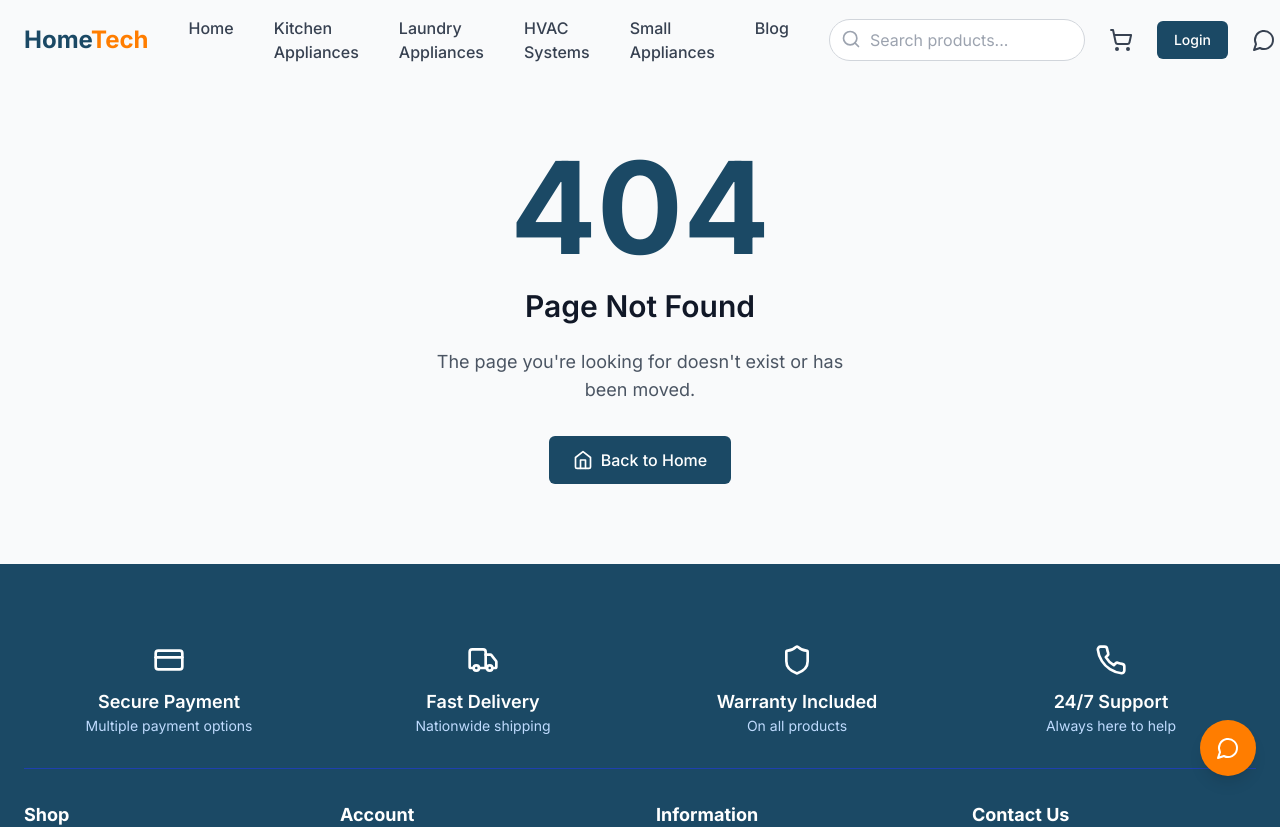
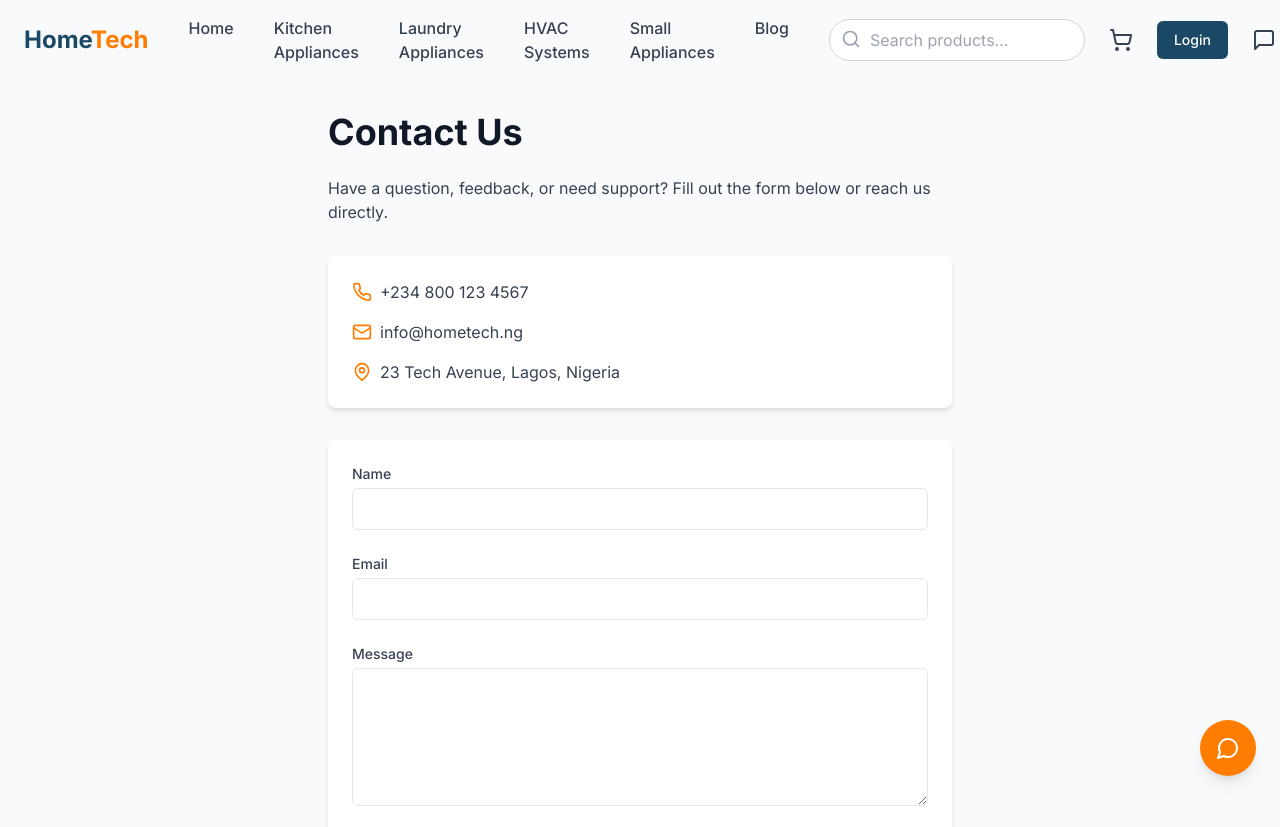
Before and after one commit to EtomCoda/HomeTech, a React (Vite) app: page /contact in a window 1280 px wide. Shown: the top 827 px of the page. Built offline with nearby package versions, Linux system fonts and the light colour scheme.

Commit message:
(feat): Add contact us page

```diff
--- a/src/App.tsx
+++ b/src/App.tsx
@@ -2,6 +2,7 @@ import { createBrowserRouter, createRoutesFromElements, Route } from 'react-rout
 import Layout from './components/layout/Layout';
 import HomePage from './pages/HomePage';
 import AboutUs from './pages/AboutUs';
+import ContactPage from './pages/ContactUs';
 import CategoryPage from './pages/CategoryPage';
 import AccountFavorites from './pages/Favourites';
 import ProductPage from './pages/ProductPage';
@@ -20,6 +21,7 @@ export const router = createBrowserRouter(
   createRoutesFromElements(
     <Route path="/" element={<Layout />}>
       <Route index element={<HomePage />} />
+      <Route path="contact" element={<ContactPage />} />
       <Route path="category/:categoryId" element={<CategoryPage />} />
       <Route path="product/:productId" element={<ProductPage />} />
       <Route path="cart" element={<CartPage />} />
--- a/src/components/layout/Header.tsx
+++ b/src/components/layout/Header.tsx
@@ -1,6 +1,6 @@
 import React, { useState, useEffect } from 'react';
 import { Link, useNavigate } from 'react-router-dom';
-import { ShoppingCart, User, Heart, Menu, X, Search, MessageCircle } from 'lucide-react';
+import { ShoppingCart, User, Heart, Menu, X, Search, MessageCircle, PhoneCall, PhoneCallIcon, MessageSquare } from 'lucide-react';
 import { useCart } from '../../context/CartContext';
 import { useAuth } from '../../context/AuthContext';
 import { categories } from '../../data/categories';
@@ -134,7 +134,7 @@ const Header: React.FC = () => {
               to="/contact"
               className="p-2 rounded-full hover:bg-gray-100"
             >
-              <MessageCircle className="h-6 w-6 text-gray-700" />
+              <MessageSquare className="h-6 w-6 text-gray-700" />
             </Link>
           </div>
         </div>
--- /dev/null
+++ b/src/pages/ContactUs.tsx
@@ -0,0 +1,91 @@
+import React, { useState } from "react";
+import { Mail, Phone, MapPin, Send } from "lucide-react";
+
+const ContactPage: React.FC = () => {
+  const [form, setForm] = useState({ name: "", email: "", message: "" });
+  const [submitted, setSubmitted] = useState(false);
+
+  const handleChange = (e: React.ChangeEvent<HTMLInputElement | HTMLTextAreaElement>) => {
+    setForm({ ...form, [e.target.name]: e.target.value });
+  };
+
+  const handleSubmit = (e: React.FormEvent) => {
+    e.preventDefault();
+    setSubmitted(true);
+    // In a real app, send form data to backend here
+  };
+
+  return (
+    <div className="max-w-2xl mx-auto px-4 sm:px-6 py-12">
+      <h1 className="text-3xl md:text-4xl font-bold text-gray-900 mb-6">Contact Us</h1>
+      <p className="mb-8 text-gray-700">
+        Have a question, feedback, or need support? Fill out the form below or reach us directly.
+      </p>
+      <div className="bg-white rounded-lg shadow-md p-6 mb-8">
+        <div className="mb-4 flex items-center text-gray-700">
+          <Phone className="h-5 w-5 mr-2 text-orange-500" />
+          <span>+234 800 123 4567</span>
+        </div>
+        <div className="mb-4 flex items-center text-gray-700">
+          <Mail className="h-5 w-5 mr-2 text-orange-500" />
+          <span>info@hometech.ng</span>
+        </div>
+        <div className="flex items-center text-gray-700">
+          <MapPin className="h-5 w-5 mr-2 text-orange-500" />
+          <span>23 Tech Avenue, Lagos, Nigeria</span>
+        </div>
+      </div>
+      <form onSubmit={handleSubmit} className="bg-white rounded-lg shadow-md p-6 space-y-6">
+        {submitted ? (
+          <div className="text-green-700 font-semibold text-center py-8">
+            Thank you for contacting us! We’ll get back to you soon.
+          </div>
+        ) : (
+          <>
+            <div>
+              <label className="block text-sm font-medium text-gray-700 mb-1">Name</label>
+              <input
+                type="text"
+                name="name"
+                value={form.name}
+                onChange={handleChange}
+                required
+                className="w-full px-4 py-2 border rounded-md focus:outline-none focus:ring-2 focus:ring-blue-900"
+              />
+            </div>
+            <div>
+              <label className="block text-sm font-medium text-gray-700 mb-1">Email</label>
+              <input
+                type="email"
+                name="email"
+                value={form.email}
+                onChange={handleChange}
+                required
+                className="w-full px-4 py-2 border rounded-md focus:outline-none focus:ring-2 focus:ring-blue-900"
+              />
+            </div>
+            <div>
+              <label className="block text-sm font-medium text-gray-700 mb-1">Message</label>
+              <textarea
+                name="message"
+                value={form.message}
+                onChange={handleChange}
+                required
+                rows={5}
+                className="w-full px-4 py-2 border rounded-md focus:outline-none focus:ring-2 focus:ring-blue-900"
+              />
+            </div>
+            <button
+              type="submit"
+              className="inline-flex items-center px-6 py-2 bg-blue-900 text-white rounded-full font-semibold shadow hover:bg-blue-800 transition"
+            >
+              <Send className="h-5 w-5 mr-2" /> Send Message
+            </button>
+          </>
+        )}
+      </form>
+    </div>
+  );
+};
+
+export default ContactPage;
```
